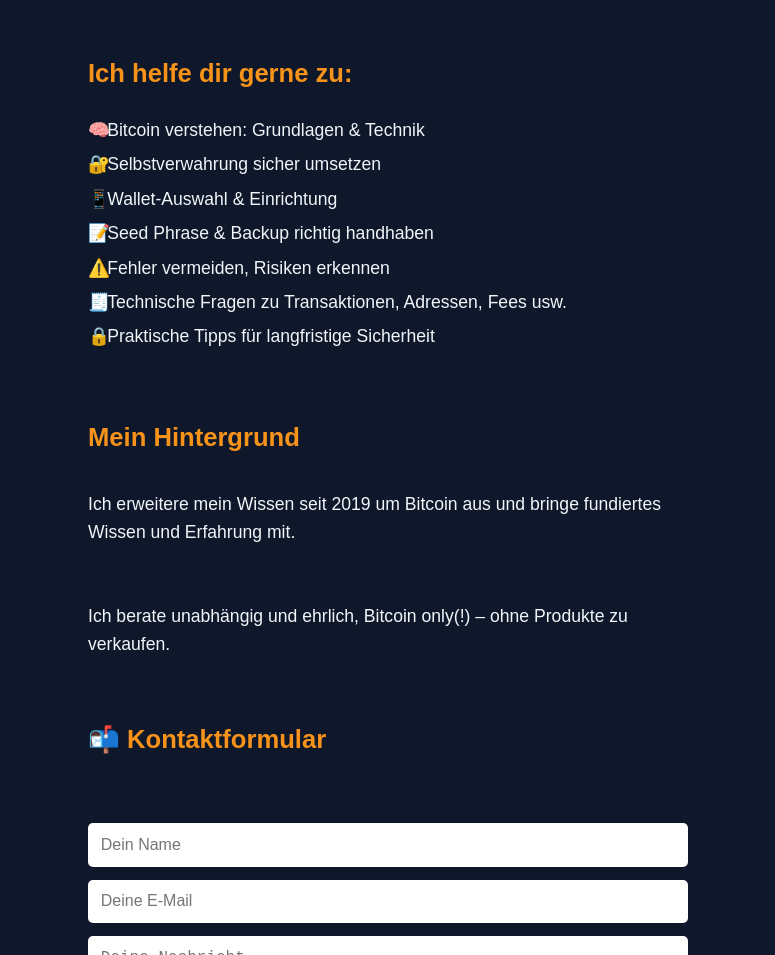
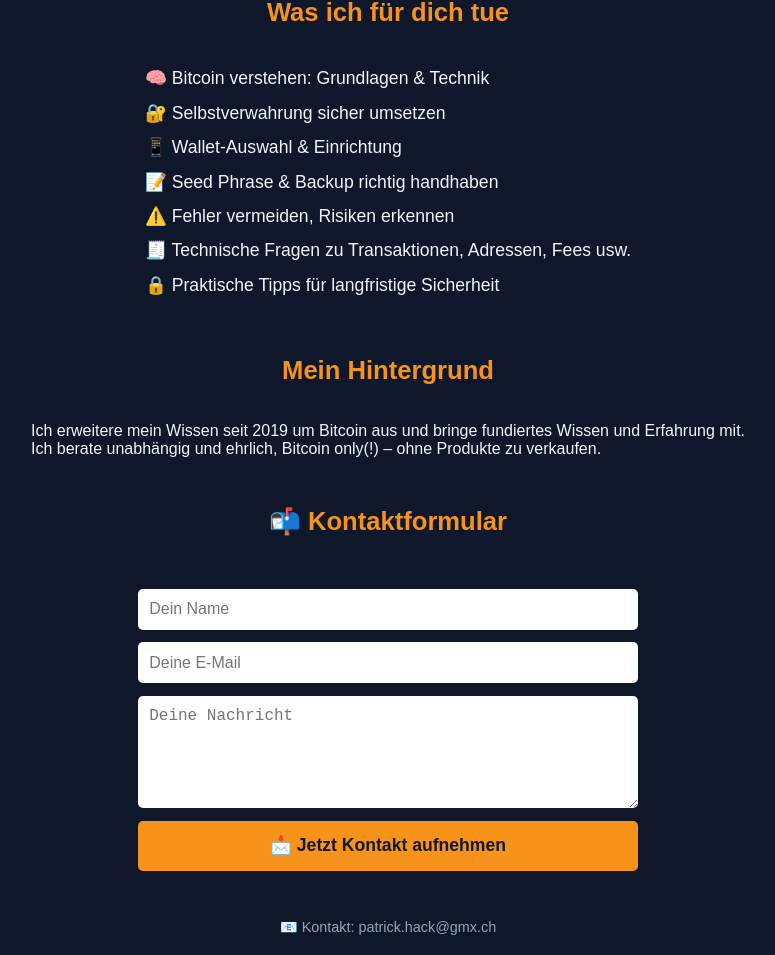
Before and after one commit to PatrickBTC21/Bitcoin, a plain HTML site: page index.html in a window 1280 px wide. Shown: the part 156-1111 px from the top of the page, without its empty margins (252-1027 px from the left). Drawn offline with Linux system fonts and the light colour scheme.

Commit message:
Update index.html

```diff
--- a/index.html
+++ b/index.html
@@ -3,11 +3,8 @@
 <head>
 <meta charset="UTF-8" />
 <meta name="viewport" content="width=device-width, initial-scale=1" />
-<title>Bitcoin Consulting</title>
+<title>Bitcoin Beratung & Hilfe</title>
 <style>
-  *, *::before, *::after {
-    box-sizing: border-box;
-  }
   body {
     background-color: #0f172a;
     color: #f1f5f9;
@@ -22,67 +19,42 @@
   h1 {
     color: #f7931a;
     text-align: center;
-    font-size: 2.5rem;
-    margin-bottom: 1rem;
-    max-width: 600px;
+    font-size: 2.2rem;
+    margin-bottom: 1.5rem;
   }
   h2 {
     color: #f7931a;
-    margin-top: 3rem;
+    margin-top: 2rem;
     font-size: 1.6rem;
-    max-width: 600px;
-    text-align: left;
-    width: 100%;
   }
   ul {
     list-style: none;
     padding-left: 0;
     font-size: 1.1rem;
     line-height: 1.5;
-    max-width: 600px;
-    width: 100%;
-    margin-top: 0.5rem;
   }
   ul li {
     margin-bottom: 0.5rem;
-    padding-left: 1.2rem;
-    position: relative;
-  }
-  ul li::before {
-    content: attr(data-emoji);
-    position: absolute;
-    left: 0;
-  }
-  p {
-    max-width: 600px;
-    line-height: 1.6;
-    font-size: 1.1rem;
-    margin-top: 1rem;
-    white-space: pre-line;
   }
   form {
-    margin-top: 3rem;
+    margin-top: 2rem;
     display: flex;
     flex-direction: column;
     gap: 0.8rem;
-    max-width: 600px;
+    max-width: 500px;
     width: 100%;
   }
   input, textarea {
-    padding: 0.8rem;
+    padding: 0.7rem;
     font-size: 1rem;
     border-radius: 5px;
     border: none;
-    outline: none;
-  }
-  input:focus, textarea:focus {
-    outline: 2px solid #f7931a;
   }
   button {
     background-color: #f7931a;
     border: none;
-    padding: 1rem;
-    font-size: 1.2rem;
+    padding: 0.9rem;
+    font-size: 1.1rem;
     font-weight: bold;
     border-radius: 5px;
     color: #0f172a;
@@ -93,48 +65,41 @@
     background-color: #e67e22;
   }
   footer {
-    margin-top: auto;
-    padding-top: 2rem;
+    margin-top: 3rem;
     text-align: center;
     color: #94a3b8;
     font-size: 0.9rem;
-    max-width: 600px;
-    width: 100%;
   }
+
   @media (max-width: 650px) {
     body {
       padding: 1rem;
-    }
-    h1 {
-      font-size: 2rem;
-    }
-    h2 {
-      font-size: 1.4rem;
-    }
-    button {
-      font-size: 1rem;
-      padding: 0.8rem;
+      border: 3px solid #f7931a;
+      border-radius: 12px;
+      margin: 1rem;
     }
   }
 </style>
 </head>
 <body>
-  <h1>🟠 Du brauchst Hilfe rund um Bitcoin?</h1>
+  <h1>🟠 Du brauchst Hilfe?</h1>
 
-  <h2>Ich helfe dir gerne zu:</h2>
+  <h2>Was ich für dich tue</h2>
   <ul>
-    <li data-emoji="🧠"> Bitcoin verstehen: Grundlagen & Technik</li>
-    <li data-emoji="🔐"> Selbstverwahrung sicher umsetzen</li>
-    <li data-emoji="📱"> Wallet-Auswahl & Einrichtung</li>
-    <li data-emoji="📝"> Seed Phrase & Backup richtig handhaben</li>
-    <li data-emoji="⚠️"> Fehler vermeiden, Risiken erkennen</li>
-    <li data-emoji="🧾"> Technische Fragen zu Transaktionen, Adressen, Fees usw.</li>
-    <li data-emoji="🔒"> Praktische Tipps für langfristige Sicherheit</li>
+      <li>🧠 Bitcoin verstehen: Grundlagen & Technik</li>
+      <li>🔐 Selbstverwahrung sicher umsetzen</li>
+      <li>📱 Wallet-Auswahl & Einrichtung</li>
+      <li>📝 Seed Phrase & Backup richtig handhaben</li>
+      <li>⚠️ Fehler vermeiden, Risiken erkennen</li>
+      <li>🧾 Technische Fragen zu Transaktionen, Adressen, Fees usw.</li>
+      <li>🔒 Praktische Tipps für langfristige Sicherheit</li>
   </ul>
 
   <h2>Mein Hintergrund</h2>
-  <p>Ich erweitere mein Wissen seit 2019 um Bitcoin aus und bringe fundiertes Wissen und Erfahrung mit.<br><br>
-  Ich berate unabhängig und ehrlich, Bitcoin only(!) – ohne Produkte zu verkaufen.</p>
+  <p>
+    Ich erweitere mein Wissen seit 2019 um Bitcoin aus und bringe fundiertes Wissen und Erfahrung mit.<br />
+    Ich berate unabhängig und ehrlich, Bitcoin only(!) – ohne Produkte zu verkaufen.
+  </p>
 
   <h2>📬 Kontaktformular</h2>
   <form action="https://formspree.io/f/mgvkdgww" method="POST">
```
